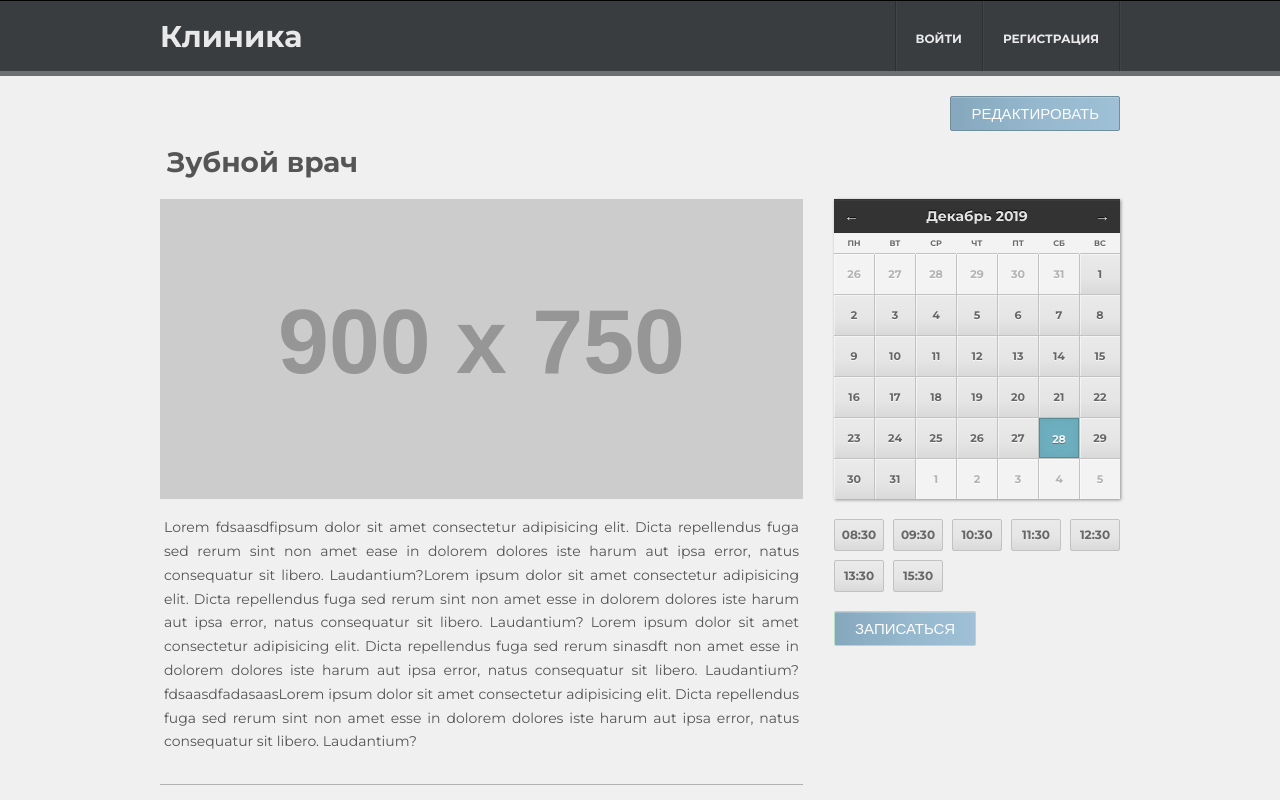
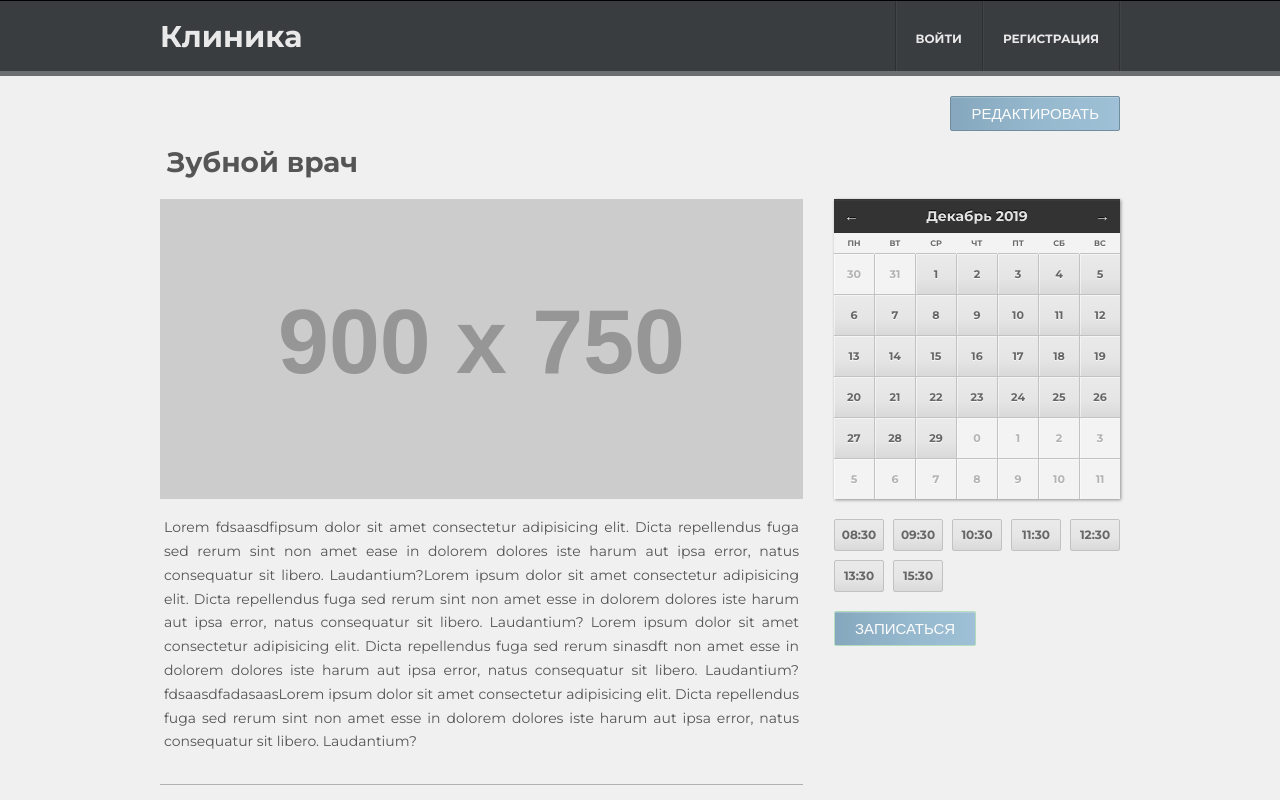
Before and after one commit to Nikolai023/java-vue-typecscript-example, a Vue app in the folder medical-center-vue/: page /service/1 in a window 1280 px wide. Shown: the top 800 px of the page. Built offline with nearby package versions, Linux system fonts and the light colour scheme.

Commit message:
crutch in calendar

```diff
--- a/medical-center-vue/package.json
+++ b/medical-center-vue/package.json
@@ -10,7 +10,8 @@
   "dependencies": {
     "core-js": "^3.4.3",
     "vue": "^2.6.10",
-    "vue-router": "^3.1.3"
+    "vue-router": "^3.1.3",
+    "vuejs-datepicker": "^1.6.2"
   },
   "devDependencies": {
     "@vue/cli-plugin-babel": "^4.1.0",
--- a/medical-center-vue/src/components/ServicePage.vue
+++ b/medical-center-vue/src/components/ServicePage.vue
@@ -39,61 +39,7 @@
                   <th>Вс</th>
                 </tr>
                 </thead>
-                <tbody>
-                <tr>
-                  <td class="off"><a href="#">26</a></td>
-                  <td class="off"><a href="#">27</a></td>
-                  <td class="off"><a href="#">28</a></td>
-                  <td class="off"><a href="#">29</a></td>
-                  <td class="off"><a href="#">30</a></td>
-                  <td class="off"><a href="#">31</a></td>
-                  <td><a href="#">1</a></td>
-                </tr>
-                <tr>
-                  <td><a href="#">2</a></td>
-                  <td><a href="#">3</a></td>
-                  <td><a href="#">4</a></td>
-                  <td><a href="#">5</a></td>
-                  <td><a href="#">6</a></td>
-                  <td><a href="#">7</a></td>
-                  <td><a href="#">8</a></td>
-                </tr>
-                <tr>
-                  <td><a href="#">9</a></td>
-                  <td><a href="#">10</a></td>
-                  <td><a href="#">11</a></td>
-                  <td><a href="#">12</a></td>
-                  <td><a href="#">13</a></td>
-                  <td><a href="#">14</a></td>
-                  <td><a href="#">15</a></td>
-                </tr>
-                <tr>
-                  <td><a href="#">16</a></td>
-                  <td><a href="#">17</a></td>
-                  <td><a href="#">18</a></td>
-                  <td><a href="#">19</a></td>
-                  <td><a href="#">20</a></td>
-                  <td><a href="#">21</a></td>
-                  <td><a href="#">22</a></td>
-                </tr>
-                <tr>
-                  <td><a href="#">23</a></td>
-                  <td><a href="#">24</a></td>
-                  <td><a href="#">25</a></td>
-                  <td><a href="#">26</a></td>
-                  <td><a href="#">27</a></td>
-                  <td class="active"><a href="#">28</a></td>
-                  <td><a href="#">29</a></td>
-                </tr>
-                <tr>
-                  <td><a href="#">30</a></td>
-                  <td><a href="#">31</a></td>
-                  <td class="off"><a href="#">1</a></td>
-                  <td class="off"><a href="#">2</a></td>
-                  <td class="off"><a href="#">3</a></td>
-                  <td class="off"><a href="#">4</a></td>
-                  <td class="off"><a href="#">5</a></td>
-                </tr>
+                <tbody v-html="calend">
                 </tbody>
               </table>
               <div class="times">
@@ -119,7 +65,6 @@
                  v-html="editArea.description"
                  @focusout="onDescriptionInput($event)"
             />
-            <div v-html="calend"></div>
           </div>
         </div>
       </div>
@@ -131,32 +76,31 @@
   import ServicesService from '../service/ServicesService';
   import AuthService from '@/service/AuthService';
 
-
   function getDay(date) { // получить номер дня недели, от 0 (пн) до 6 (вс)
     let day = date.getDay();
     if (day === 0) day = 7; // сделать воскресенье (0) последним днем
     return day - 1;
   }
 
-  function createCalendar(elem, year, month) {
+  function createCalendar(year, month) {
     const mon = month - 1; // месяцы в JS идут от 0 до 11, а не от 1 до 12
     const d = new Date(year, mon);
     let temp = new Date(year, mon);
 
-    let table = '<table><tr><th>пн</th><th>вт</th><th>ср</th><th>чт</th><th>пт</th><th>сб</th><th>вс</th></tr><tr>';
+    let table = '<tr>';
     let k = 1;
     temp.setDate(d.getDate() - getDay(d) - 1);
     // eslint-disable-next-line no-plusplus
     for (let i = 0; i < getDay(d); i++) {
       temp.setDate(temp.getDate() + 1);
-      table += `<td>${temp.getDate()}</td>`;
+      table += `<td class="off"><a href="#">${temp.getDate()}</a></td>`;
     }
 
     // <td> ячейки календаря с датами]
     temp = new Date(year, mon);
     temp.setDate(temp.getDate() + 1);
     while (d.getMonth() === mon) {
-      table += `<td>${d.getDate()}</td>`;
+      table += `<td><a href="#">${d.getDate()}</a></td>`;
 
       if (getDay(d) % 7 === 6) { // вс, последний день - перевод строки
         table += '</tr>';
@@ -170,41 +114,35 @@
       d.setDate(d.getDate() + 1);
     }
 
-    let j = 1;
+    let j = 0;
     // eslint-disable-next-line no-use-before-define
     if (getDay(d) !== 0) {
       // eslint-disable-next-line no-plusplus
       for (let i = getDay(d); i < 7; i++) {
         // eslint-disable-next-line no-plusplus
-        table += `<td> ${j++}</td>`;
+        table += `<td class="off"><a href="#" class="off">${j++}</a></td>`;
       }
     }
     // eslint-disable-next-line no-plusplus
     for (let i = k; i < 6; i++) {
       // eslint-disable-next-line no-plusplus
-      table += ('<tr>'
-        // eslint-disable-next-line no-plusplus
-        + `<td> ${j++}</td>`
-        // eslint-disable-next-line no-plusplus
-        + `<td> ${j++}</td>`
-        // eslint-disable-next-line no-plusplus
-        + `<td> ${j++}</td>`
-        // eslint-disable-next-line no-plusplus
-        + `<td> ${j++}</td>`
-        // eslint-disable-next-line no-plusplus
-        + `<td> ${j++}</td>`
-        // eslint-disable-next-line no-plusplus
-        + `<td> ${j++}</td>`
-        // eslint-disable-next-line no-plusplus
-        + `<td> ${j++}</td>`
-        + '</tr>');
+      table += `<tr>
+                      <td class="off"><a href="#"> ${j += 1} </a></td>
+                      <td class="off"><a href="#"> ${j += 1} </a></td>
+                      <td class="off"><a href="#"> ${j += 1} </a></td>
+                      <td class="off"><a href="#"> ${j += 1} </a></td>
+                      <td class="off"><a href="#"> ${j += 1} </a></td>
+                      <td class="off"><a href="#"> ${j += 1} </a></td>
+                      <td class="off"><a href="#"> ${j += 1} </a></td>
+                  </tr>`;
     }
 
     // закрыть таблицу
-    table += '</tr></table>';
+    table += '</tr>';
 
     return table;
   }
+
 
   export default {
     data() {
@@ -212,7 +150,7 @@
         isEditing: false,
         isAdmin: AuthService.isAdmin(),
 
-        calend: createCalendar(2010, 2),
+        calend: createCalendar(2012, 2),
         service: ServicesService.getServiceById(this.$route.params.id),
         editArea: {
           title: '',
```
Also changed, not shown: 1 other file (tests, documents, lock files or other folders).
